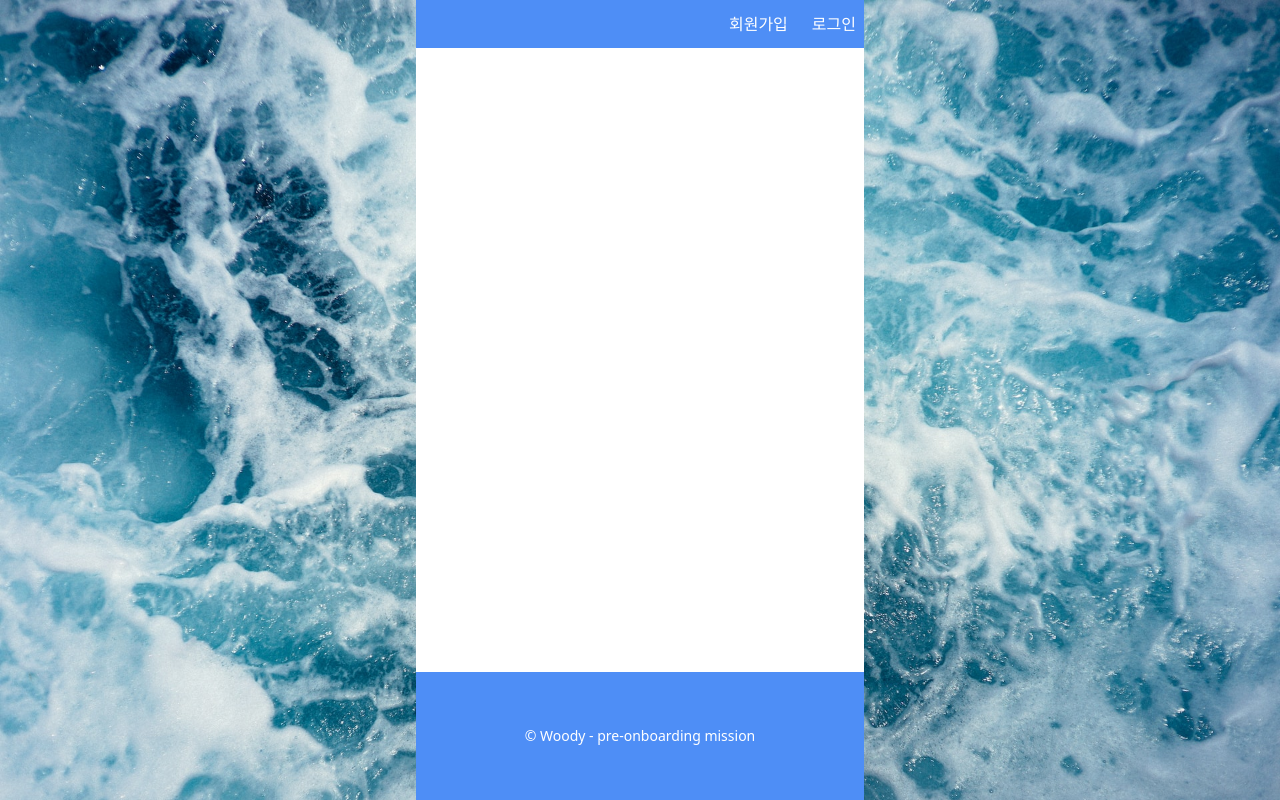
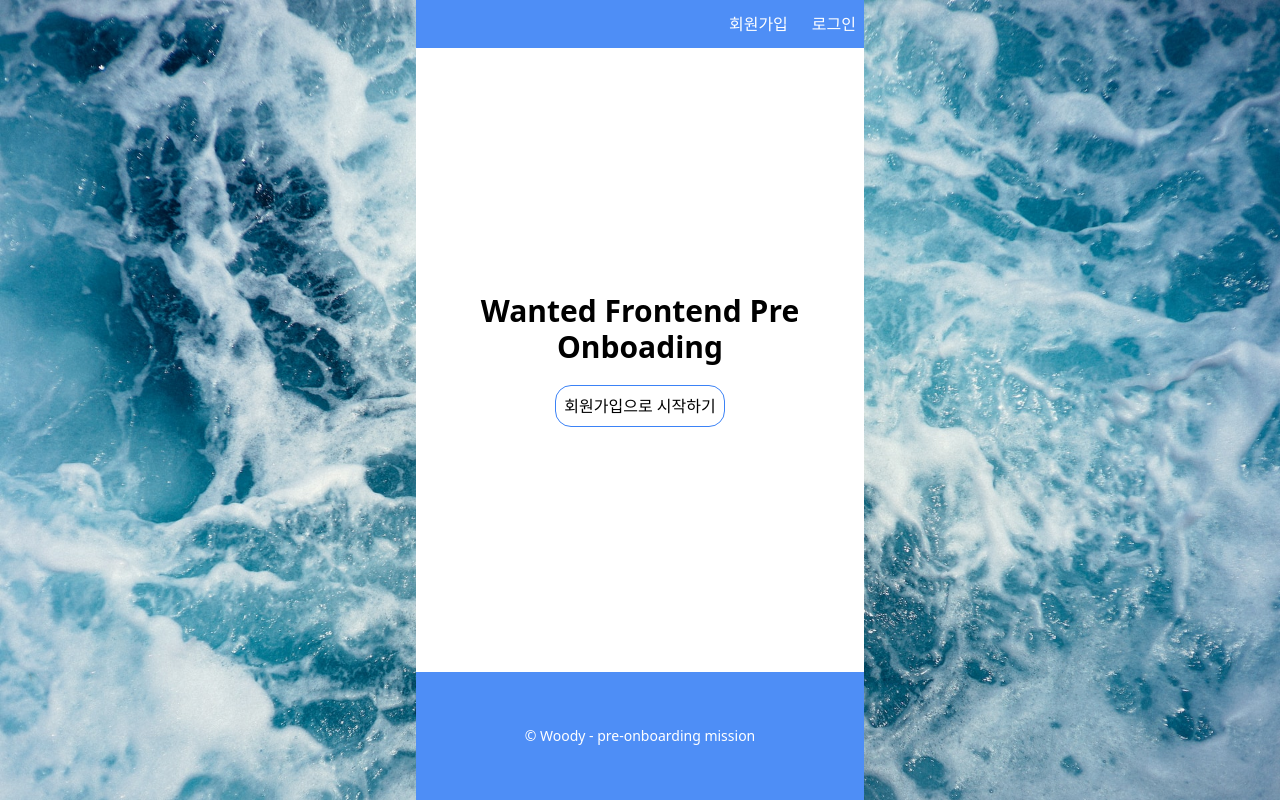
Before and after one commit to wecaners/wanted-pre-onboarding-frontend, a React (Create React App) app: page / in a window 1280 px wide. Built offline with nearby package versions, Linux system fonts and the light colour scheme.

Commit message:
Feat: LandingPage 추가

```diff
--- /dev/null
+++ b/src/pages/LandingPage/LandingPage.tsx
@@ -0,0 +1,14 @@
+import { Link } from 'react-router-dom';
+
+export default function LandingPage() {
+  return (
+    <div className='text-center'>
+      <h1 className='text-3xl font-bold'>Wanted Frontend Pre Onboading</h1>
+      <Link to='/signup'>
+        <button className='p-2 mt-5 border border-blue-500 rounded-2xl hover:bg-blue-500 hover:text-white'>
+          회원가입으로 시작하기
+        </button>
+      </Link>
+    </div>
+  );
+}
--- a/src/routes/Router.tsx
+++ b/src/routes/Router.tsx
@@ -4,12 +4,17 @@
 import SignupPage from '../pages/SignupPage/SignupPage';
 import TodoPage from '../pages/TodoPage/TodoPage';
 import NotFoundPage from '../pages/Error/404';
+import LandingPage from '../pages/LandingPage/LandingPage';
 
 export const router = createBrowserRouter([
   {
     path: '/',
     element: <MainLayout />,
     children: [
+      {
+        path: '/',
+        element: <LandingPage />
+      },
       {
         path: '/signin',
         element: <SignInPage />
```
